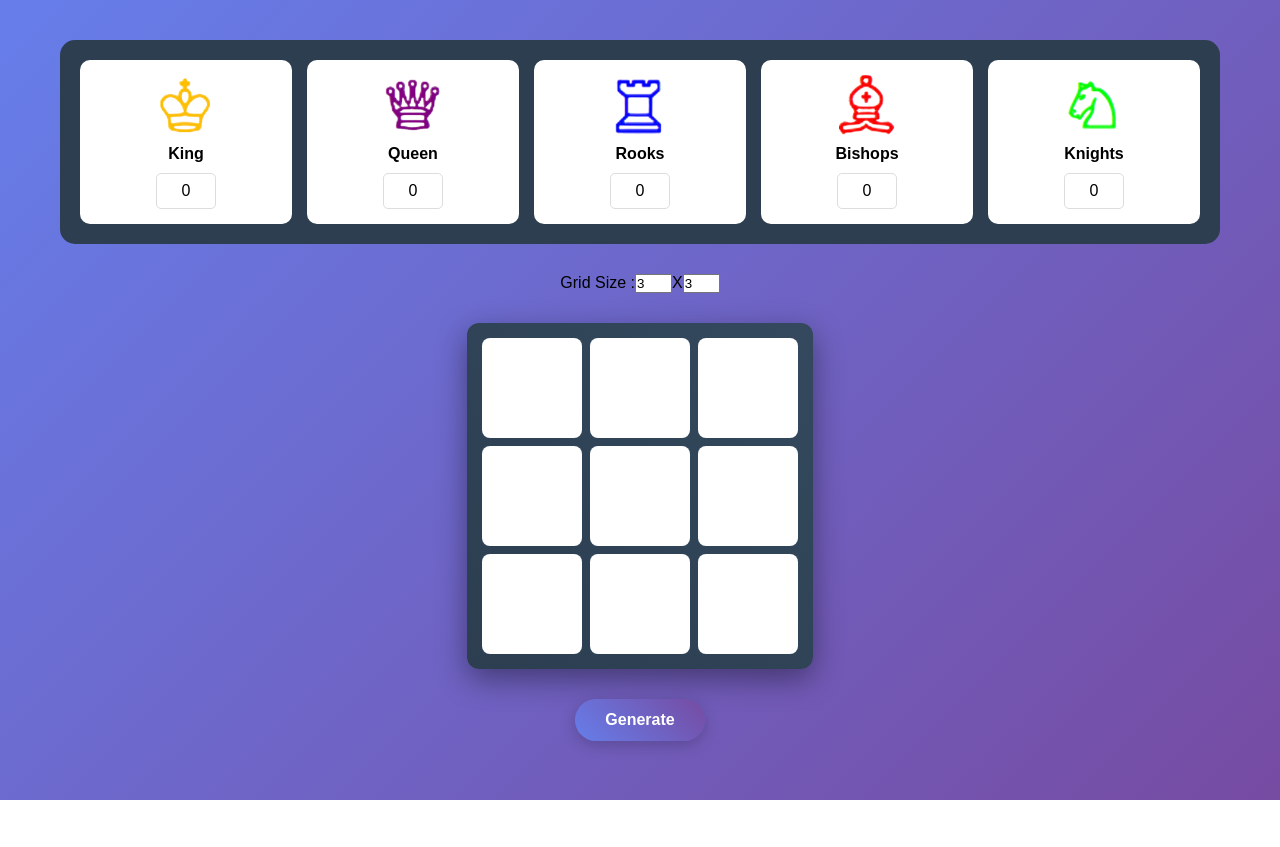
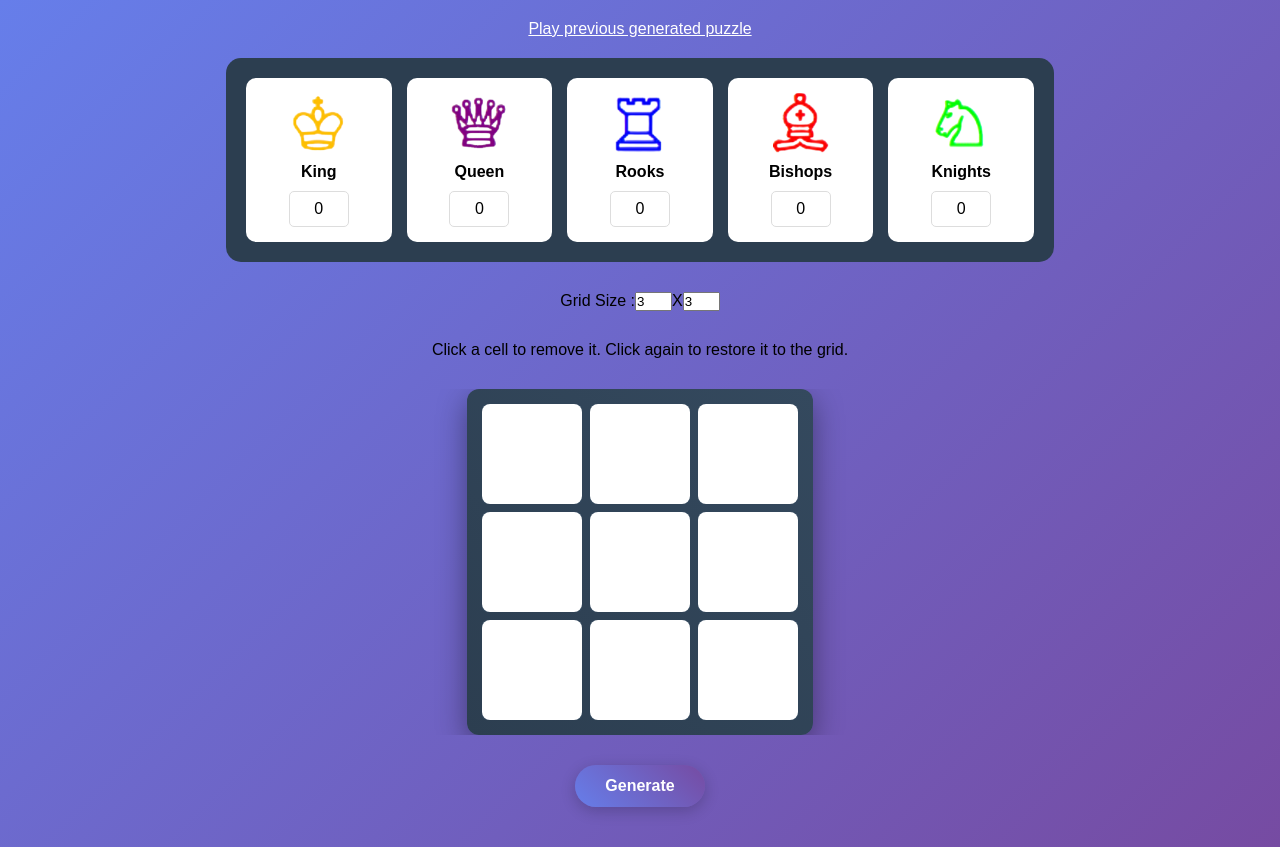
Before and after one commit to bhanupattemz/chessavoidpuzzle, a React (Vite) app: page /generate in a window 1280 px wide. Before the commit the page ends 800 px from the top, so only its background shows below. Built offline with nearby package versions, Linux system fonts and the light colour scheme.

Commit message:
updated generate.jsx file

```diff
--- a/src/Generate.css
+++ b/src/Generate.css
@@ -6,7 +6,14 @@
   min-height: 100vh;
 }
 
+.generate-puzzle-main p{
+  text-align: center;
+}
 
+.generate-puzzle-main a{
+  color: white;
+
+}
 .form-container {
   width: 100%;
   max-width: 1200px;
--- a/src/Generate.jsx
+++ b/src/Generate.jsx
@@ -49,6 +49,50 @@ export default function Generate() {
                 </div>
                 <h2>No Solution</h2>
             </div>}
+            <div>
+                <a href="/puzzle/own">Play previous generated puzzle</a>
+            </div>
+            <form style={{
+                minWidth: "70%"
+            }}
+                onSubmit={(e) => {
+                    e.preventDefault();
+                    let tempGame = JSON.parse(JSON.stringify(game))
+                    tempGame.size = size
+                    let pieces = ["king", "queen", "bishops", "knights", "rooks"]
+                    for (let piece of pieces) {
+                        for (let i = 0; i < formData[piece]; i += 1) {
+                            tempGame.pieces.push(piece)
+                        }
+                    }
+                    let tempGrid = JSON.parse(JSON.stringify(selectionGrid))
+                    let piecesData = JSON.parse(JSON.stringify(tempGame.pieces))
+                    if (piecesData < 2) {
+                        alert("Select more than two pieces")
+                        return
+                    }
+                    if (GenerateSolution(tempGrid, piecesData)) {
+                        for (let i = 0; i < size[0]; i += 1) {
+                            for (let j = 0; j < size[1]; j += 1) {
+                                if (tempGrid[i][j].isPresent) {
+                                    if (tempGrid[i][j].piece) {
+                                        tempGame.solution.push({ piece: tempGrid[i][j].piece, n: [i, j] })
+                                    }
+                                } else {
+                                    tempGame.notHave.push([i, j])
+                                }
+                            }
+                        }
+                        // let games = JSON.parse(window.localStorage.getItem("game") || "[]")
+                        // games.push(tempGame)
+                        window.localStorage.setItem("game", JSON.stringify(tempGame))
+                        window.location.href = '/puzzle/own'
+                        console.log("success")
+                    } else {
+                        setNoSolution(true)
+                    }
+
+                }}>
                 <div className="form-container">
                     <div className="generate-pieces-container">
                         <div>
@@ -79,15 +123,16 @@ export default function Generate() {
                     </div>
                     <div>
                         <label htmlFor="grid-size">Grid Size :
-                        <input type="number" min={0} max={10} value={size[0]} onChange={(e) => setSize(prev => ([parseInt(e.target.value), prev[1]]))} />X
-                        <input type="number" min={0} max={10} value={size[1]} onChange={(e) => setSize(prev => ([prev[0], parseInt(e.target.value)]))} />
+                            <input type="number" min={2} max={10} value={size[0]} onChange={(e) => setSize(prev => ([parseInt(e.target.value), prev[1]]))} />X
+                            <input type="number" min={2} max={10} value={size[1]} onChange={(e) => setSize(prev => ([prev[0], parseInt(e.target.value)]))} />
                         </label>
                     </div>
+                    <p>Click a cell to remove it. Click again to restore it to the grid.</p>
+                    <div className="grid-scroll-container">
                         <div className='grid-container' style={{
                             gridTemplateRows: `repeat(${size[0]}, ${screenWidth < 600 ? 50 : 100}px)`,
                             gridTemplateColumns: `repeat(${size[1]}, ${screenWidth < 600 ? 50 : 100}px)`,
                             gap: `${screenWidth < 600 ? 5 : 8}px`,
-
                             padding: `${screenWidth < 600 ? 10 : 15}px`,
 
                         }}>
@@ -109,40 +154,12 @@ export default function Generate() {
                                 }))
                             })}
                         </div>
-                <button onClick={() => {
-                    let tempGame = JSON.parse(JSON.stringify(game))
-                    tempGame.size = size
-                    let pieces = ["king", "queen", "bishops", "knights", "rooks"]
-                    for (let piece of pieces) {
-                        for (let i = 0; i < formData[piece]; i += 1) {
-                            tempGame.pieces.push(piece)
-                        }
-                    }
-                    let tempGrid = JSON.parse(JSON.stringify(selectionGrid))
-                    let piecesData = JSON.parse(JSON.stringify(tempGame.pieces))
-                    if (GenerateSolution(tempGrid, piecesData)) {
-                        for (let i = 0; i < size[0]; i += 1) {
-                            for (let j = 0; j < size[1]; j += 1) {
-                                if (tempGrid[i][j].isPresent) {
-                                    if (tempGrid[i][j].piece) {
-                                        tempGame.solution.push({ piece: tempGrid[i][j].piece, n: [i, j] })
-                                    }
-                                } else {
-                                    tempGame.notHave.push([i, j])
-                                }
-                            }
-                        }
-                        // let games = JSON.parse(window.localStorage.getItem("game") || "[]")
-                        // games.push(tempGame)
-                        window.localStorage.setItem("game", JSON.stringify(tempGame))
-                        window.location.href = '/puzzle/own'
-                        console.log("success")
-                    } else {
-                        setNoSolution(true)
-                    }
+                    </div>
+                    <button>Generate</button>
 
-                }}>Generate</button>
                 </div>
+            </form>
+
         </main>
     )
 }
--- a/src/PlayOwn.jsx
+++ b/src/PlayOwn.jsx
@@ -500,8 +500,9 @@ function Puzzle() {
                 </div>}
             <main className='chess-puzzle-main'>
 
-                <div className='info-btn' style={{ justifyContent: "end" }}><span onClick={() => setInfoOpen(true)}><FaInfoCircle /></span></div>
+                <div className='info-btn' ><button onClick={() => { navigate("/puzzle/1") }}>Play Levels</button><span onClick={() => setInfoOpen(true)}><FaInfoCircle /></span></div>
 
+                <div className='grid-scroll-container'>
                     <div className='grid-container' style={{
                         gridTemplateRows: `repeat(${game.size[0]}, ${screenWidth < 600 ? 50 : 100}px)`,
                         gridTemplateColumns: `repeat(${game.size[1]}, ${screenWidth < 600 ? 50 : 100}px)`,
@@ -551,6 +552,7 @@ function Puzzle() {
                                 )
                             }))
                         })}
+                    </div>
                 </div>
                 <div className='pieces-staging-area'>
                     {game && game.pieces.map((piece, inx) => {
--- a/src/Puzzle.css
+++ b/src/Puzzle.css
@@ -406,6 +406,13 @@ body {
   box-shadow: 0 10px 30px rgba(0, 0, 0, 0.3);
 }
 
+
+.grid-scroll-container{
+  width: 100%;
+  overflow: hidden !important;
+  display: flex;
+}
+
 @media (max-width: 768px) {
   .chess-puzzle-main {
     width: 95%;
--- a/src/Puzzle.jsx
+++ b/src/Puzzle.jsx
@@ -486,6 +486,7 @@ function Puzzle() {
         <div className='level-heading'>
           <h2>Level {level}</h2>
         </div>
+        <div className='grid-scroll-container'>
           <div className='grid-container' style={{
             gridTemplateRows: `repeat(${game.size[0]}, ${screenWidth < 600 ? 50 : 100}px)`,
             gridTemplateColumns: `repeat(${game.size[1]}, ${screenWidth < 600 ? 50 : 100}px)`,
@@ -493,6 +494,7 @@ function Puzzle() {
             padding: `${screenWidth < 600 ? 10 : 15}px`,
 
           }}>
+
             {grid.map((row, inx) => {
               return (row.map((item, ind) => {
                 let backgroundColor = item.colored ? "rgb(253, 219, 225)" : "white"
@@ -531,6 +533,8 @@ function Puzzle() {
               }))
             })}
           </div>
+        </div>
+
         <div className='pieces-staging-area'>
           {game && game.pieces.map((piece, inx) => {
             return (
@@ -558,8 +562,8 @@ function Puzzle() {
           <div
             style={{
               position: 'fixed',
-              left: ghostImage.x ,
-              top: ghostImage.y ,
+              left: ghostImage.x,
+              top: ghostImage.y,
               width: '50px',
               height: '50px',
               pointerEvents: 'none',
```
Lines whose indentation alone changed are shown as unchanged.
